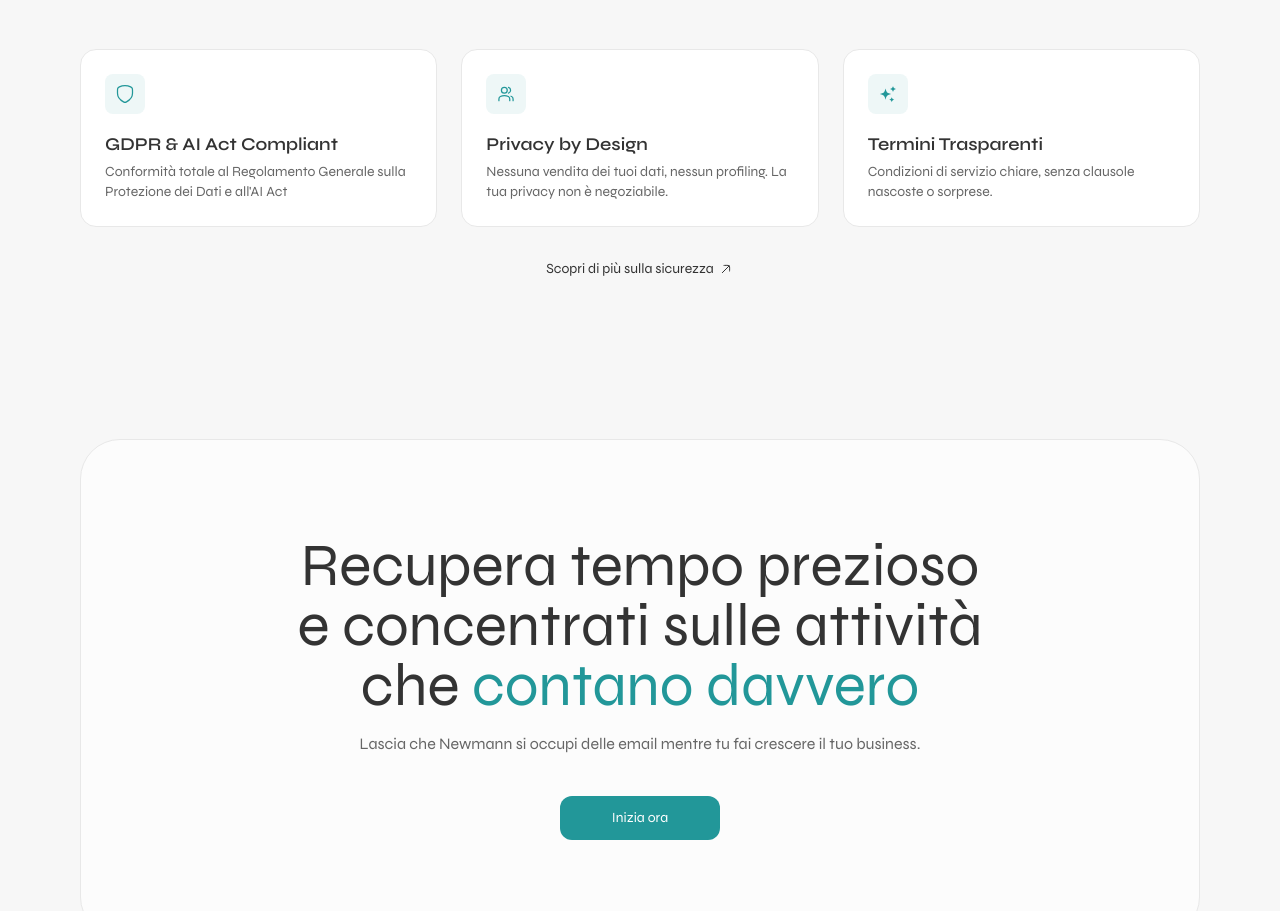
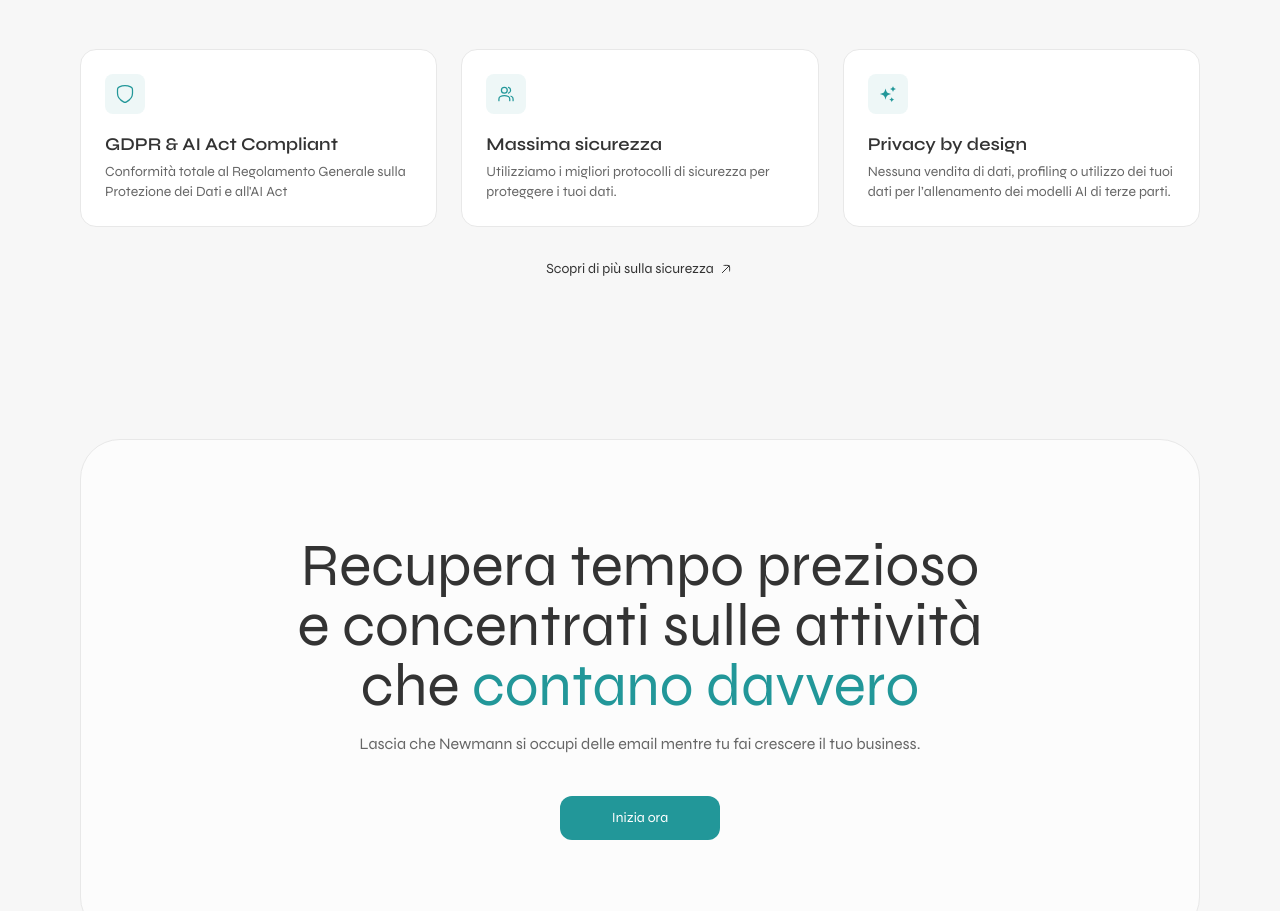
Before and after one commit to NewMann-Ai/email_landing, a Next.js app: page / in a window 1280 px wide. Shown: the part 3000-3911 px from the top of the page. Built offline with nearby package versions, Linux system fonts and the light colour scheme; no server answers.

Commit message:
fix(ui): changed some words in the home page

```diff
--- a/src/i18n/dictionaries/home.ts
+++ b/src/i18n/dictionaries/home.ts
@@ -44,21 +44,20 @@ export const homeDictionary = {
             "Conformità totale al Regolamento Generale sulla Protezione dei Dati e all'AI Act",
         },
         {
-                    title: "Privacy by Design",
+          title: "Massima sicurezza",
           description:
-                        "Nessuna vendita dei tuoi dati, nessun profiling. La tua privacy non è negoziabile.",
+            "Utilizziamo i migliori protocolli di sicurezza per proteggere i tuoi dati.",
         },
         {
-                    title: "Termini Trasparenti",
+          title: "Privacy by design",
           description:
-                        "Condizioni di servizio chiare, senza clausole nascoste o sorprese.",
+            "Nessuna vendita di dati, profiling o utilizzo dei tuoi dati per l’allenamento dei modelli AI di terze parti.",
         },
       ],
       link: "Scopri di più sulla sicurezza",
     },
     closingCta: {
-            titleStart:
-                "Recupera tempo prezioso e concentrati sulle attività che ",
+      titleStart: "Recupera tempo prezioso e concentrati sulle attività che ",
       titleHighlight: "contano davvero",
       subtitle:
         "Lascia che Newmann si occupi delle email mentre tu fai crescere il tuo business.",
@@ -108,14 +107,14 @@ export const homeDictionary = {
             "Full compliance with the General Data Protection Regulation and the AI Act",
         },
         {
-                    title: "Privacy by Design",
+          title: "Maximum security",
           description:
-                        "No selling your data, no profiling. Your privacy is not negotiable.",
+            "We use the best security protocols to protect your data.",
         },
         {
-                    title: "Transparent Terms",
+          title: "Privacy by design",
           description:
-                        "Clear terms of service, with no hidden clauses or surprises.",
+            "No data sales, profiling, or use of your data for training third-party AI models.",
         },
       ],
       link: "Learn more about security",
```
Lines whose indentation alone changed are shown as unchanged.
